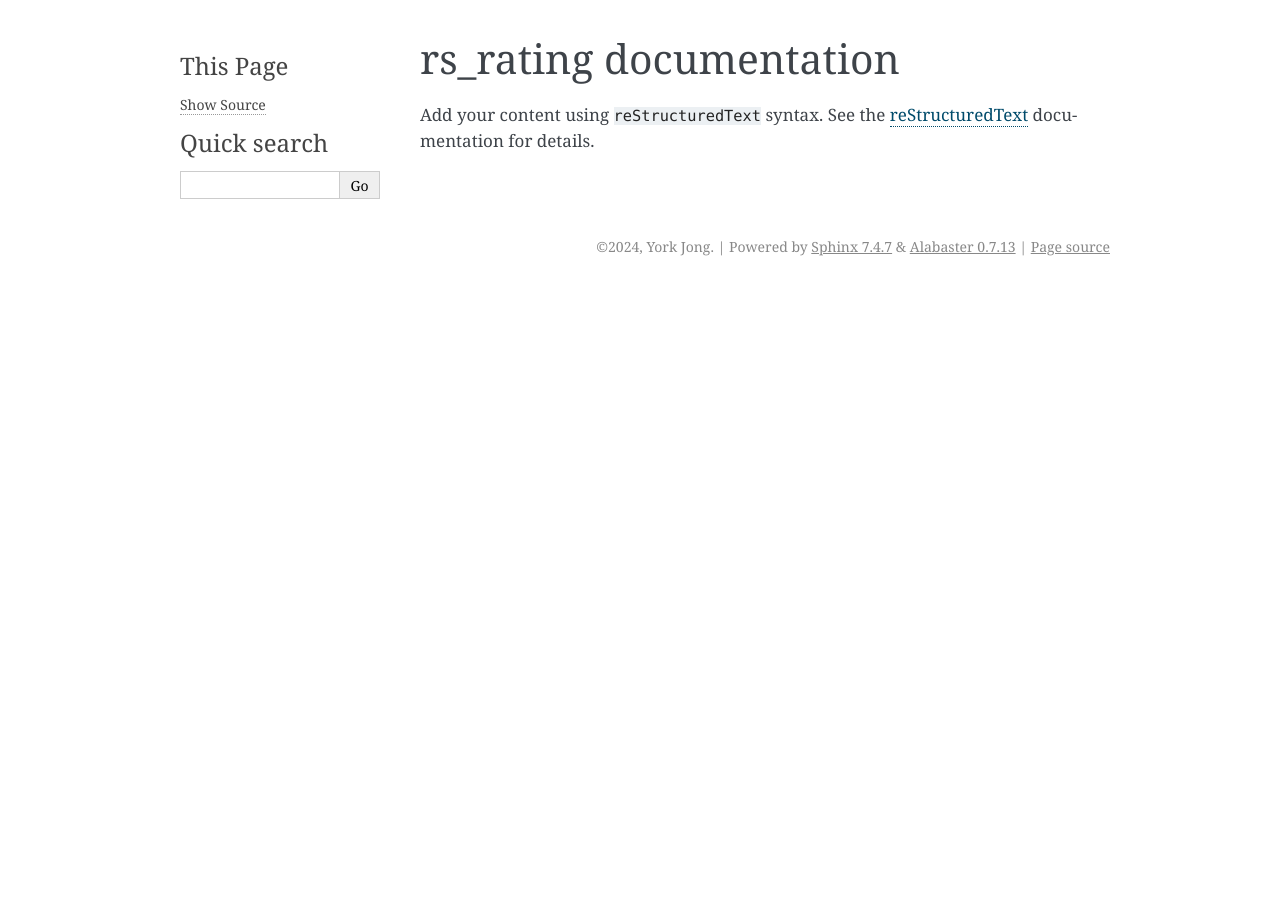
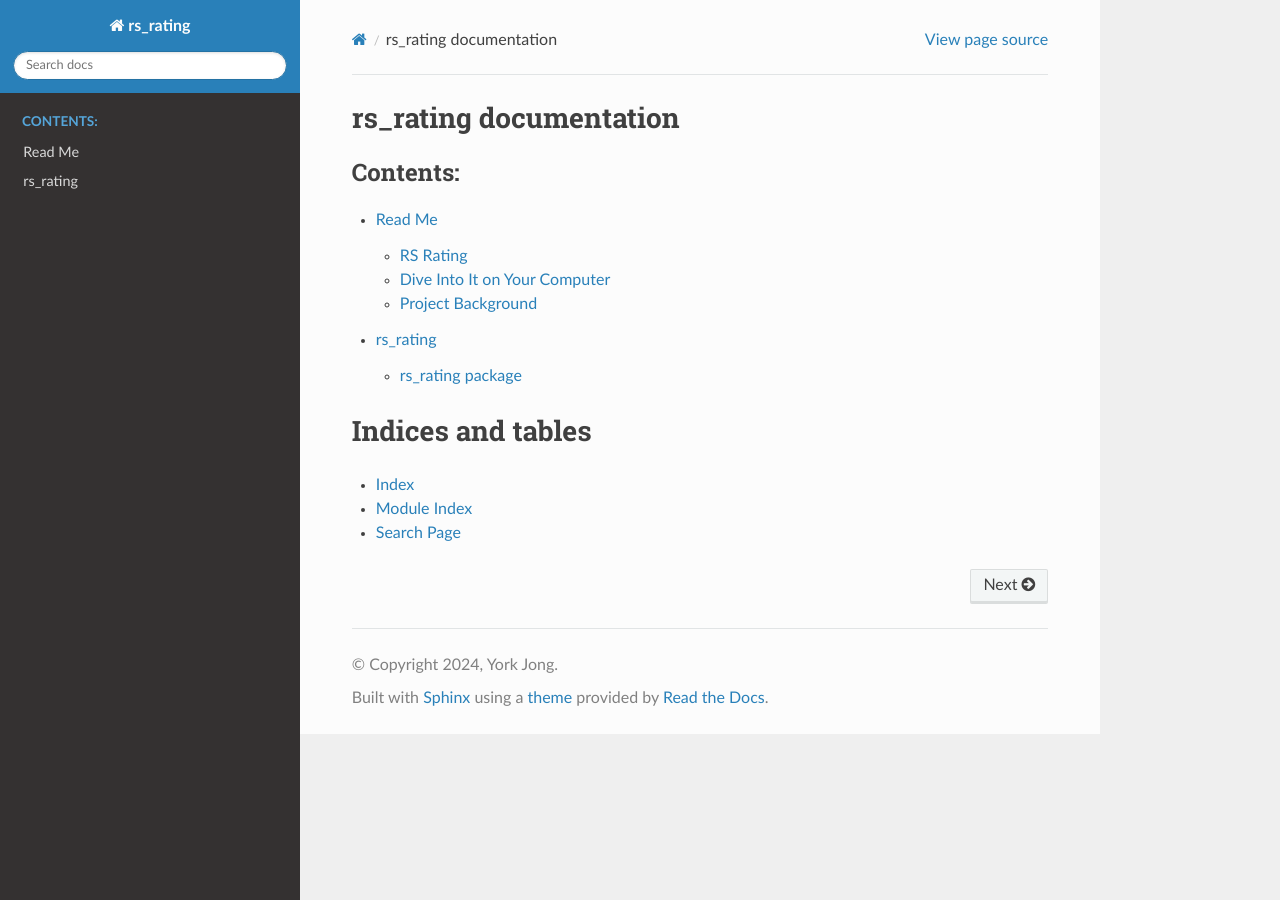
Before and after one commit to yorkjong/rs_rating, a Sphinx documentation site: the page built from docs/index.rst, in a window 1280 px wide. Built offline with Sphinx 7.4.7 and the Read the Docs theme 2.0.0, drawn with Linux system fonts in a browser that asks for light colours.

Commit message:
docs: Update Sphinx configuration and index"
- "Modified conf.py to include versioning and extensions.
- Updated index.rst to add table of contents and links.
- Added readme.md and requirements.txt."

```diff
--- a/docs/conf.py
+++ b/docs/conf.py
@@ -2,6 +2,22 @@
 #
 # For the full list of built-in configuration values, see the documentation:
 # https://www.sphinx-doc.org/en/master/usage/configuration.html
+
+import sys
+import os.path
+sys.path.insert(0, os.path.abspath('..'))
+
+
+def get_version(rel_path):
+    """Get version from a file with __version__ assignment statement.
+    """
+    base_path = os.path.abspath(os.path.dirname(__file__))
+    with open(os.path.join(base_path, rel_path), 'r') as fp:
+        for line in fp:
+            if line.startswith('__version__'):
+                delim = '"' if '"' in line else "'"
+                return line.split(delim)[1]
+    raise RuntimeError("Unable to find version string.")
 
 # -- Project information -----------------------------------------------------
 # https://www.sphinx-doc.org/en/master/usage/configuration.html#project-information
@@ -9,19 +25,29 @@
 project = 'rs_rating'
 copyright = '2024, York Jong'
 author = 'York Jong'
+release = get_version('../rs_rating/__init__.py')
 
 # -- General configuration ---------------------------------------------------
 # https://www.sphinx-doc.org/en/master/usage/configuration.html#general-configuration
 
-extensions = []
+extensions = [
+    'sphinx.ext.autodoc',
+    'sphinx.ext.viewcode',
+    'sphinx.ext.napoleon',
+    'myst_parser'
+]
 
 templates_path = ['_templates']
 exclude_patterns = ['_build', 'Thumbs.db', '.DS_Store']
 
+# The suffix(es) of source filenames.
+# You can specify multiple suffix as a list of string:
+#
+source_suffix = ['.rst', '.md']
 
 
 # -- Options for HTML output -------------------------------------------------
 # https://www.sphinx-doc.org/en/master/usage/configuration.html#options-for-html-output
 
-html_theme = 'alabaster'
-html_static_path = ['_static']
+html_theme = 'sphinx_rtd_theme'
+#html_static_path = ['_static']
--- a/docs/index.rst
+++ b/docs/index.rst
@@ -6,11 +6,16 @@
 rs_rating documentation
 =======================
 
-Add your content using ``reStructuredText`` syntax. See the
-`reStructuredText <https://www.sphinx-doc.org/en/master/usage/restructuredtext/index.html>`_
-documentation for details.
-
-
 .. toctree::
    :maxdepth: 2
    :caption: Contents:
+
+   readme
+   modules
+
+Indices and tables
+==================
+
+* :ref:`genindex`
+* :ref:`modindex`
+* :ref:`search`
--- /dev/null
+++ b/docs/requirements.txt
@@ -0,0 +1,3 @@
+sphinx
+sphinx_rtd_theme
+myst-parser
```
Also changed, not shown: docs/readme.md (added, +2 -0 lines).
